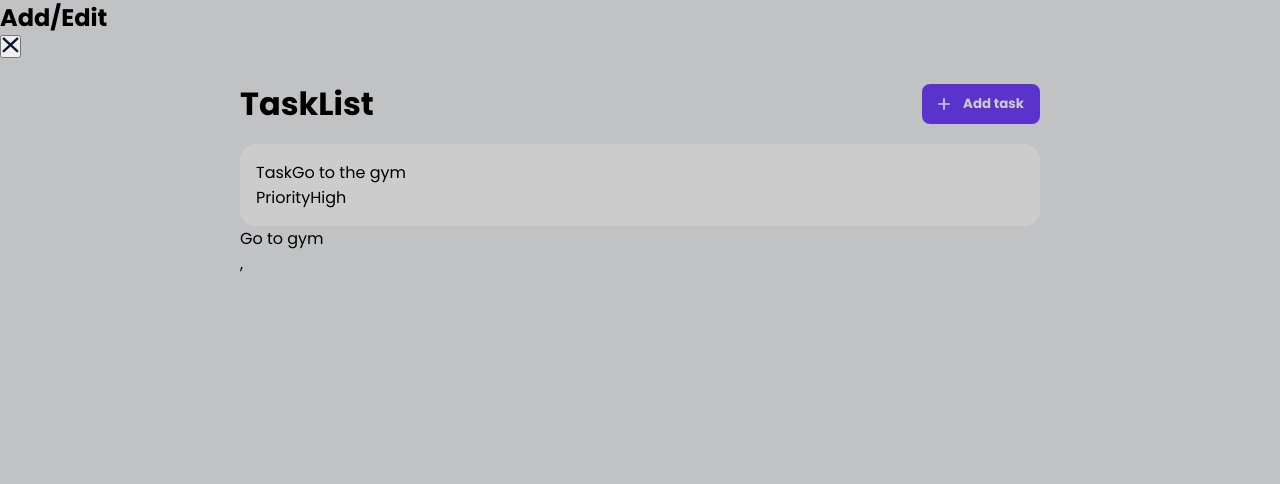
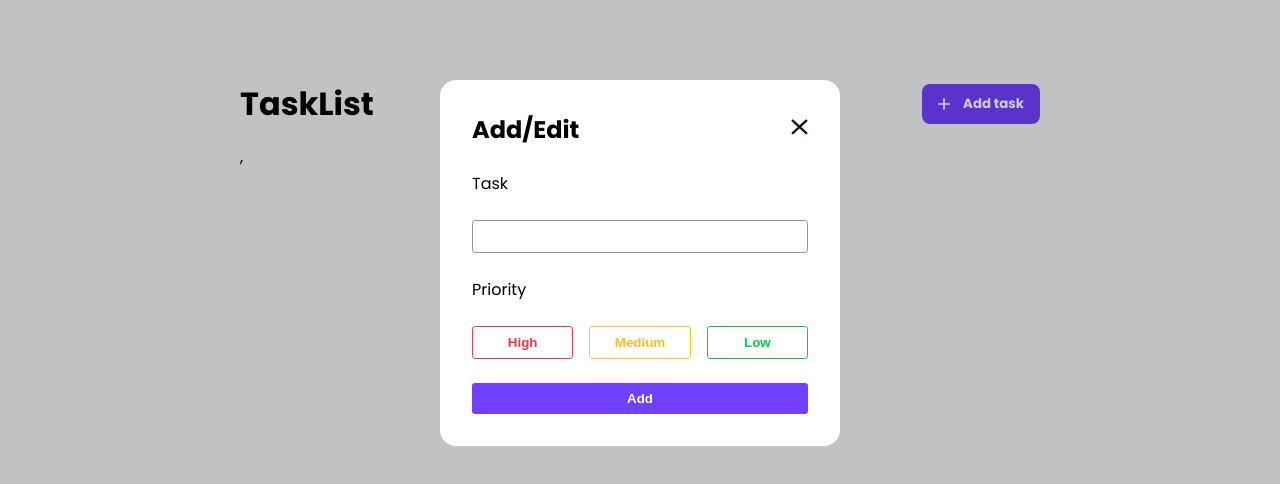
Before and after one commit to GoncaloTaleigo/CRUD-typescript-tasklist-app, a React (Vite) app: page / in a window 1280 px wide. Both pictures are taken after a click on the button "Add task". Shown: the top 484 px of the page. Built offline with nearby package versions, Linux system fonts and the light colour scheme.

Commit message:
[feature/storage]-Add task function

```diff
--- a/src/App.tsx
+++ b/src/App.tsx
@@ -2,31 +2,33 @@ import { useState } from 'react'
 import Task from './components/Task/Task'
 import './App.scss'
 import { useSelector } from 'react-redux'
-import { addTask } from './Slices/taskSlice'
 import Modal from './components/AddEditModal/Modal'
+
 function App() {
 
   const tasks = useSelector((state) => state.tasks)
   const [isOpen, setIsOpen] = useState(false)
-
 
   return (
     <>
       <div className='container-tasklist'>
         <div className="container-tasklist__top">
           <h1>TaskList</h1>
-          <button className='container-tasklist__button' onClick={()=>setIsOpen(!isOpen)}>
+          <button className='container-tasklist__button' onClick={() => setIsOpen(!isOpen)}>
             <img src="../src/assets/icons/add.svg" alt="" />
             Add task
           </button>
         </div>
 
         <div className='container-tasklist__list'>
-          <Task />
-          {tasks.map((task) => { return task.taskName })}
+          {tasks.map((task)=> {
+            return (
+              <Task taskName={task.taskName} priority={task.priority} />
+            )
+          })}
         </div>
 
-        {isOpen ? <Modal></Modal> : ""}
+        {isOpen ? <Modal close={() => setIsOpen(!isOpen)}></Modal> : ""}
 
 
       </div>
--- a/src/Slices/taskSlice.ts
+++ b/src/Slices/taskSlice.ts
@@ -3,7 +3,7 @@ import { createSlice } from "@reduxjs/toolkit";
 
 
 
-const initialState=[{id:1,taskName:"Go to gym", priority:"High", status:"toDo"}]
+const initialState=[];
 
 
 const taskSlice = createSlice({
@@ -11,7 +11,7 @@ const taskSlice = createSlice({
     initialState,
     reducers: {
         addTask: (state,action) => {
-            console.log("add task")
+            state.push(action.payload)
         },
 
         removeTask: (state,action) => {
--- a/src/components/AddEditModal/Modal.tsx
+++ b/src/components/AddEditModal/Modal.tsx
@@ -1,20 +1,55 @@
-import React from 'react'
+import React, { useState } from 'react'
 import "./modal.scss"
+import { useDispatch } from 'react-redux'
+import { addTask } from '../../Slices/taskSlice'
 
-type Props = {}
+type Props = {
+  close: () => void,
 
-const Modal = (props: Props) => {
+}
+
+
+const Modal = ({ close }: Props) => {
+
+  const [taskValue, setTaskValue]=useState("");
+  const [priority,setPriority]=useState("")
+
+   const dispatch = useDispatch();
+
+  const handleClick=()=>{
+    const value={
+      taskName:taskValue,
+      priority:priority
+    }
+
+    dispatch(addTask(value))
+
+  }
+
   return (
     <div className='overlay'>
 
-    <div className='modal'>
+      <div className='modal'>
         <div className="modal__top">
-        <h2>Add/Edit</h2>
-        <button><img src="/src/assets/icons/close.svg" alt="" /></button>
+          <h2>Add/Edit</h2>
+          <button onClick={close}><img src="/src/assets/icons/close.svg" alt="" /></button>
+        </div>
+
+        <div className="modal__body">
+          <label htmlFor="task">Task</label>
+          <input type="text" name='task' onChange={(e)=>setTaskValue(e.target.value)} />
+          <label htmlFor="">Priority</label>
+          <div className='modal__buttons'>
+            <button className='high' onClick={()=>setPriority("High")}>High</button>
+            <button className='medium' onClick={()=>setPriority("Medium")}>Medium</button>
+            <button className='low' onClick={()=>setPriority("Low")}>Low</button>
+          </div>
 
         </div>
 
-    </div>
+        <button className='add' onClick={handleClick}>Add</button>
+
+      </div>
     </div>
   )
 }
--- a/src/components/AddEditModal/modal.scss
+++ b/src/components/AddEditModal/modal.scss
@@ -1,9 +1,104 @@
-
-.overlay{
+.overlay {
     position: absolute;
     top: 0;
     left: 0;
     bottom: 0;
     right: 0;
-   background-color: rgba(0, 0, 0, 0.2);
+    background-color: rgba(0, 0, 0, 0.2);
+    display: flex;
+    justify-content: center;
+
+
+    .modal{
+        background-color: white;
+        border-radius: 1rem;
+        margin-top: 5rem;
+        width: 400px;
+        padding: 2rem;
+        height: max-content;
+        display: flex;
+        flex-direction: column;
+        gap:1.5rem
+    }
+
+    .modal__top{
+        display: flex;
+        justify-content: space-between;
+
+        button{
+            all:unset;
+            cursor: pointer;
+        }
+    }
+
+    .modal__body{
+        display: flex;
+        flex-direction: column;
+        gap: 1.5rem;
+
+        input{
+            padding: 0.5rem;
+            border-radius: 0.2rem;
+            border: 1px solid $secondary-color;
+            outline: none;
+        }
+    }
+
+
+    .modal__buttons{
+        display: flex;
+        gap: 1rem;
+    }
+
+    .high,.medium,.low{
+        background-color: white;
+        border-radius: 0.2rem;
+        cursor: pointer;
+        padding: 0.5rem;
+        flex: 1;
+        font-weight: bold;
+    }
+
+    .high{
+        color:$error-color;
+        border: 1px solid $error-color;
+
+        &:hover{
+            background-color: $error-color;
+            color: white;
+        }
+    }
+
+    .medium{
+        color: $warning-color;
+        border: 1px solid $warning-color;
+
+         &:hover{
+            background-color: $warning-color;
+            color: white;
+        }
+    }
+
+
+    .low{
+        color: $success-color;
+        border: 1px solid $success-color;
+
+         &:hover{
+            background-color: $success-color;
+            color: white;
+        }
+    }
+
+    .add{
+        background-color: $tertiary-color;
+        border: none;
+        border-radius: 0.2rem;
+        color: white;
+        font-weight: bold;
+        padding: 0.5rem;
+
+    }
+
+
 }
--- a/src/components/Task/Task.tsx
+++ b/src/components/Task/Task.tsx
@@ -1,18 +1,21 @@
 import React from 'react'
 import "./Task.scss";
 
-type Props = {}
+type Props = {
+  taskName:string,
+  priority:string
+}
 
-const Task = (props: Props) => {
+const Task = ({taskName,priority}: Props) => {
   return (
     <div className='task'>
         <div className="task__name">
             <span>Task</span>
-            <span>Go to the gym</span>
+            <span>{taskName}</span>
         </div>
         <div className="task__priority">
             <span>Priority</span>
-            <span>High</span>
+            <span>{priority}</span>
         </div>
         <div className="task_status"></div>
         <div className="task__progress"></div>
```
